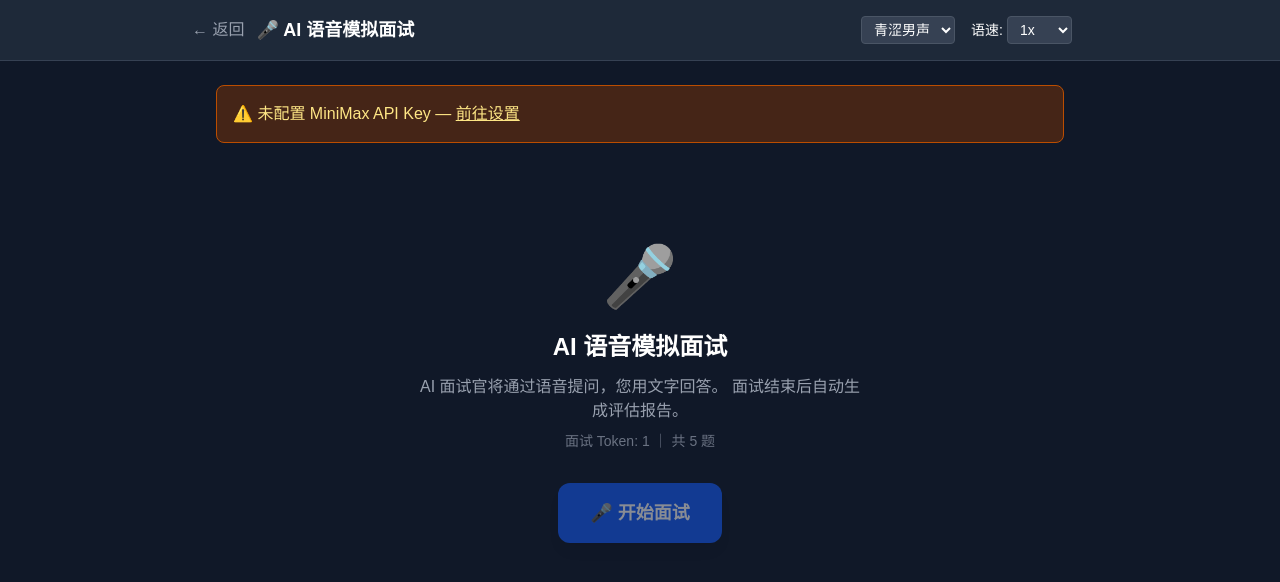
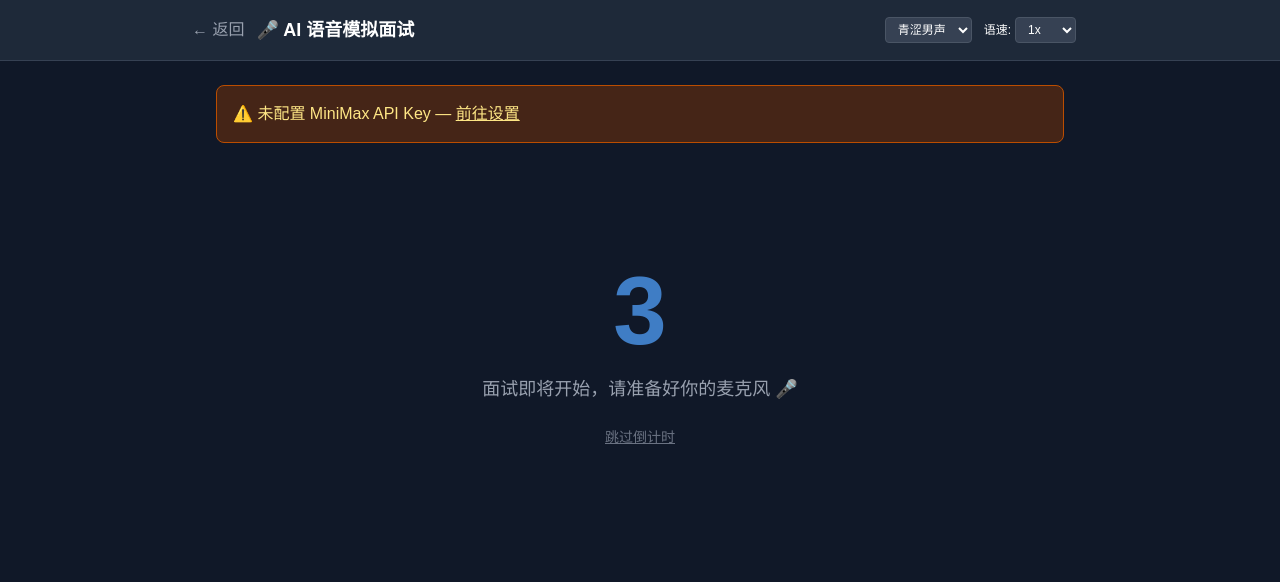
Before and after one commit to retfings/recruit-agent, a Next.js app: page /interview/1 in a window 1280 px wide. Shown: the top 582 px of the page. Built offline with nearby package versions, Linux system fonts and the light colour scheme.

Commit message:
feat: auto-start with 3s countdown + voice input (Web Speech API) + fix voice list

```diff
--- a/src/app/interview/[token]/page.tsx
+++ b/src/app/interview/[token]/page.tsx
@@ -4,23 +4,24 @@ import { useState, useEffect, useRef, useCallback } from "react";
 import { useParams } from "next/navigation";
 
 const STORAGE_KEY = "recruit_agent_minimax_key";
-const MINIMAX_VOICES = [
+const MINIMAX_VOICES: { id: string; label: string }[] = [
   { id: "male-qn-qingse", label: "青涩男声" },
-  { id: "female-shaonv", label: "少女女声" },
   { id: "male-qn-jingying", label: "精英男声" },
-  { id: "female-yujie", label: "御姐女声" },
-  { id: "presenter_male", label: "男主持人" },
-  { id: "presenter_female", label: "女主持人" },
+  { id: "male-qn-badao", label: "霸道男声" },
+  { id: "female-shaonv", label: "少女音" },
+  { id: "female-yujie", label: "御姐音" },
+  { id: "female-tianmei", label: "甜美女声" },
+  { id: "Chinese (Mandarin)_News_Anchor", label: "新闻女声" },
+  { id: "Chinese (Mandarin)_Reliable_Executive", label: "沉稳高管" },
 ];
 
 interface ChatMessage {
   role: "interviewer" | "candidate";
   content: string;
   audioUrl?: string | null;
-  playing?: boolean;
 }
 
-// Convert hex to WAV/audio URL
+// Convert hex to audio blob URL
 function hexToAudioUrl(hex: string, format = "mp3"): string {
   const bytes = new Uint8Array(hex.length / 2);
   for (let i = 0; i < hex.length; i += 2) {
@@ -28,6 +29,13 @@ function hexToAudioUrl(hex: string, format = "mp3"): string {
   }
   const blob = new Blob([bytes], { type: `audio/${format}` });
   return URL.createObjectURL(blob);
+}
+
+declare global {
+  interface Window {
+    SpeechRecognition: any;
+    webkitSpeechRecognition: any;
+  }
 }
 
 export default function VoiceInterviewPage() {
@@ -40,12 +48,15 @@ export default function VoiceInterviewPage() {
   const [messages, setMessages] = useState<ChatMessage[]>([]);
   const [currentAnswer, setCurrentAnswer] = useState("");
   const [loading, setLoading] = useState(false);
-  const [phase, setPhase] = useState<"intro" | "qa" | "done">("intro");
+  const [phase, setPhase] = useState<"countdown" | "intro" | "qa" | "done">("countdown");
+  const [countdown, setCountdown] = useState(3);
   const [questionIndex, setQuestionIndex] = useState(0);
   const [error, setError] = useState("");
   const [pendingAudio, setPendingAudio] = useState<string | null>(null);
+  const [listening, setListening] = useState(false);
   const chatRef = useRef<HTMLDivElement>(null);
   const audioRef = useRef<HTMLAudioElement>(null);
+  const recognitionRef = useRef<any>(null);
 
   // Predefined demo questions
   const demoQuestions = [
@@ -57,16 +68,18 @@ export default function VoiceInterviewPage() {
     "好的，面试到此结束。感谢你的参与，系统正在生成评估报告..."
   ];
 
+  // Load API key
   useEffect(() => {
     const stored = localStorage.getItem(STORAGE_KEY);
     if (stored) setApiKey(stored);
   }, []);
 
+  // Auto-scroll
   useEffect(() => {
     chatRef.current?.scrollTo(0, chatRef.current.scrollHeight);
   }, [messages]);
 
-  // Auto-play pending audio when ready
+  // Auto-play pending audio
   useEffect(() => {
     if (pendingAudio && audioRef.current) {
       audioRef.current.src = pendingAudio;
@@ -75,21 +88,28 @@ export default function VoiceInterviewPage() {
     }
   }, [pendingAudio]);
 
-  // TTS: text → audio
+  // 3-2-1 countdown → auto-start interview
+  useEffect(() => {
+    if (phase !== "countdown" || !apiKey) return;
+    if (countdown <= 0) {
+      startInterview();
+      return;
+    }
+    const t = setTimeout(() => setCountdown((c) => c - 1), 1000);
+    return () => clearTimeout(t);
+  }, [countdown, phase, apiKey]);
+
+  // TTS: text → audio URL
   const speak = useCallback(async (text: string): Promise<string | null> => {
     const key = apiKey || localStorage.getItem(STORAGE_KEY);
     if (!key) {
       setError("未配置 API Key，请先去设置页配置");
       return null;
     }
-
     try {
       const res = await fetch("/api/tts", {
         method: "POST",
-        headers: {
-          "Content-Type": "application/json",
-          "x-api-key": key,
-        },
+        headers: { "Content-Type": "application/json", "x-api-key": key },
         body: JSON.stringify({
           text,
           voice_id: voiceId,
@@ -98,12 +118,10 @@ export default function VoiceInterviewPage() {
           model: "speech-2.8-hd",
         }),
       });
-
       if (!res.ok) {
-        const data = await res.json();
-        throw new Error(data.error || "TTS 失败");
+        const err = await res.json();
+        throw new Error(err.error || "TTS 失败");
       }
-
       const data = await res.json();
       return hexToAudioUrl(data.audio, data.format);
     } catch (err: any) {
@@ -115,25 +133,61 @@ export default function VoiceInterviewPage() {
   // Start interview
   const startInterview = async () => {
     setLoading(true);
+    setPhase("qa");
     setError("");
 
     const firstMsg: ChatMessage = {
       role: "interviewer",
       content: demoQuestions[0],
     };
-
-    // Generate voice for first question
     const audioUrl = await speak(firstMsg.content);
     firstMsg.audioUrl = audioUrl;
 
-    setPhase("qa");
     setMessages([firstMsg]);
     setQuestionIndex(0);
     setLoading(false);
-
-    // Auto-play via effect (after phase change renders the audio element)
     if (audioUrl) setPendingAudio(audioUrl);
   };
+
+  // Voice input — start/stop speech recognition
+  const toggleListening = useCallback(() => {
+    const SpeechRecognition = window.SpeechRecognition || window.webkitSpeechRecognition;
+    if (!SpeechRecognition) {
+      setError("浏览器不支持语音识别，请使用 Chrome");
+      return;
+    }
+
+    if (listening) {
+      recognitionRef.current?.stop();
+      setListening(false);
+      return;
+    }
+
+    const recognition = new SpeechRecognition();
+    recognition.lang = "zh-CN";
+    recognition.interimResults = false;
+    recognition.continuous = false;
+
+    recognition.onresult = (event: any) => {
+      const transcript = event.results[0]?.[0]?.transcript || "";
+      setCurrentAnswer((prev) => prev + transcript);
+      setListening(false);
+    };
+
+    recognition.onerror = (event: any) => {
+      console.log("Speech error:", event.error);
+      setListening(false);
+      if (event.error !== "aborted" && event.error !== "no-speech") {
+        setError(`语音识别错误: ${event.error}`);
+      }
+    };
+
+    recognition.onend = () => setListening(false);
+
+    recognitionRef.current = recognition;
+    recognition.start();
+    setListening(true);
+  }, [listening]);
 
   // Submit answer
   const handleSubmitAnswer = async () => {
@@ -143,36 +197,32 @@ export default function VoiceInterviewPage() {
       role: "candidate",
       content: currentAnswer.trim(),
     };
-
     const newMessages = [...messages, answer];
     setMessages(newMessages);
     setCurrentAnswer("");
     setLoading(true);
 
     const nextIdx = questionIndex + 1;
-
     if (nextIdx >= demoQuestions.length) {
       setPhase("done");
       setLoading(false);
       return;
     }
 
-    // AI asks next question
     const nextQ: ChatMessage = {
       role: "interviewer",
       content: demoQuestions[nextIdx],
     };
-
     const audioUrl = await speak(nextQ.content);
     nextQ.audioUrl = audioUrl;
 
     setMessages([...newMessages, nextQ]);
     setQuestionIndex(nextIdx);
     setLoading(false);
-
     if (audioUrl) setPendingAudio(audioUrl);
   };
 
+  // Render
   return (
     <main className="min-h-screen bg-gray-900 text-white">
       {/* Header */}
@@ -182,39 +232,40 @@ export default function VoiceInterviewPage() {
             <a href="/" className="text-gray-400 hover:text-white">← 返回</a>
             <h1 className="text-lg font-semibold">🎤 AI 语音模拟面试</h1>
           </div>
-          <div className="flex items-center gap-4 text-sm">
+          <div className="flex items-center gap-3 text-sm">
             <select
               value={voiceId}
               onChange={(e) => setVoiceId(e.target.value)}
-              className="bg-gray-700 border border-gray-600 text-white rounded px-2 py-1 outline-none"
+              className="bg-gray-700 border border-gray-600 text-white rounded px-2 py-1 outline-none text-xs"
             >
               {MINIMAX_VOICES.map((v) => (
                 <option key={v.id} value={v.id}>{v.label}</option>
               ))}
             </select>
-            <label className="flex items-center gap-1">
+            <label className="flex items-center gap-1 text-xs">
               语速:
               <select
                 value={speed}
                 onChange={(e) => setSpeed(Number(e.target.value))}
                 className="bg-gray-700 border border-gray-600 text-white rounded px-2 py-1 outline-none"
               >
+                <option value="0.6">0.6x</option>
                 <option value="0.8">0.8x</option>
                 <option value="1">1x</option>
                 <option value="1.2">1.2x</option>
                 <option value="1.5">1.5x</option>
               </select>
             </label>
-            <span className="text-gray-400">
-              {phase === "qa" ? `Q${questionIndex + 1}/${demoQuestions.length}` : ""}
+            <span className="text-gray-400 text-xs">
+              {phase === "qa" ? `Q${questionIndex + 1}/${demoQuestions.length - 1}` : ""}
             </span>
           </div>
         </div>
       </div>
 
-      {/* Chat area */}
+      {/* Body */}
       <div className="max-w-4xl mx-auto px-6 py-6">
-        {(!apiKey) && (
+        {!apiKey && (
           <div className="bg-amber-900/50 border border-amber-700 text-amber-200 rounded-lg p-4 mb-6">
             ⚠️ 未配置 MiniMax API Key —{" "}
             <a href="/settings" className="underline font-medium">前往设置</a>
@@ -228,28 +279,26 @@ export default function VoiceInterviewPage() {
           </div>
         )}
 
-        {phase === "intro" && (
-          <div className="text-center py-20">
-            <div className="text-6xl mb-6">🎤</div>
-            <h2 className="text-2xl font-bold mb-3">AI 语音模拟面试</h2>
-            <p className="text-gray-400 mb-2 max-w-md mx-auto">
-              AI 面试官将通过语音提问，您用文字回答。
-              面试结束后自动生成评估报告。
-            </p>
-            <p className="text-sm text-gray-500 mb-8">
-              面试 Token: {token} ｜ 共 {demoQuestions.length - 1} 题
+        {/* Countdown */}
+        {phase === "countdown" && (
+          <div className="text-center py-24">
+            <div className="text-8xl font-bold mb-4 animate-pulse text-blue-400">
+              {countdown}
+            </div>
+            <p className="text-gray-400 text-lg">
+              面试即将开始，请准备好你的麦克风 🎤
             </p>
             <button
-              onClick={startInterview}
-              disabled={loading || !apiKey}
-              className="px-8 py-4 bg-blue-600 text-white rounded-xl font-bold text-lg hover:bg-blue-700 disabled:opacity-50 transition shadow-lg"
+              onClick={() => { setCountdown(0); }}
+              className="mt-6 text-sm text-gray-500 hover:text-gray-300 underline"
             >
-              {loading ? "准备中..." : "🎤 开始面试"}
+              跳过倒计时
             </button>
           </div>
         )}
 
-        {phase !== "intro" && (
+        {/* Chat */}
+        {phase !== "countdown" && (
           <>
             <div ref={chatRef} className="space-y-4 mb-6 max-h-[60vh] overflow-y-auto pr-2">
               {messages.map((msg, i) => (
@@ -273,7 +322,7 @@ export default function VoiceInterviewPage() {
                           onClick={() => {
                             if (audioRef.current) {
                               audioRef.current.src = msg.audioUrl!;
-                              audioRef.current.play();
+                              audioRef.current.play().catch(() => {});
                             }
                           }}
                           className="text-xs opacity-70 hover:opacity-100 underline"
@@ -301,10 +350,11 @@ export default function VoiceInterviewPage() {
               )}
             </div>
 
-            {/* Input area */}
+            {/* Input */}
             {phase === "qa" && (
               <div className="border-t border-gray-700 pt-4">
                 <div className="flex gap-3">
+                  <div className="flex-1 relative">
                     <textarea
                       value={currentAnswer}
                       onChange={(e) => setCurrentAnswer(e.target.value)}
@@ -314,10 +364,22 @@ export default function VoiceInterviewPage() {
                           handleSubmitAnswer();
                         }
                       }}
-                    placeholder="输入你的回答... (Enter 发送)"
+                      placeholder="输入回答或点击麦克风语音输入... (Enter 发送)"
                       rows={3}
-                    className="flex-1 px-4 py-3 bg-gray-800 border border-gray-700 rounded-xl text-white placeholder-gray-500 outline-none focus:border-blue-500 resize-none"
+                      className="w-full px-4 py-3 bg-gray-800 border border-gray-700 rounded-xl text-white placeholder-gray-500 outline-none focus:border-blue-500 resize-none pr-12"
                     />
+                    <button
+                      onClick={toggleListening}
+                      className={`absolute right-2 bottom-2 w-9 h-9 rounded-lg flex items-center justify-center transition ${
+                        listening
+                          ? "bg-red-500 text-white animate-pulse"
+                          : "bg-gray-700 text-gray-300 hover:bg-gray-600"
+                      }`}
+                      title="语音输入"
+                    >
+                      🎤
+                    </button>
+                  </div>
                   <button
                     onClick={handleSubmitAnswer}
                     disabled={!currentAnswer.trim() || loading}
@@ -326,6 +388,11 @@ export default function VoiceInterviewPage() {
                     发送
                   </button>
                 </div>
+                {listening && (
+                  <p className="text-xs text-green-400 mt-2 animate-pulse">
+                    🎤 正在聆听... 请说出你的回答
+                  </p>
+                )}
               </div>
             )}
 
@@ -338,7 +405,8 @@ export default function VoiceInterviewPage() {
                 </p>
                 <button
                   onClick={() => {
-                    setPhase("intro");
+                    setPhase("countdown");
+                    setCountdown(3);
                     setMessages([]);
                     setQuestionIndex(0);
                   }}
```
Lines whose indentation alone changed are shown as unchanged.
